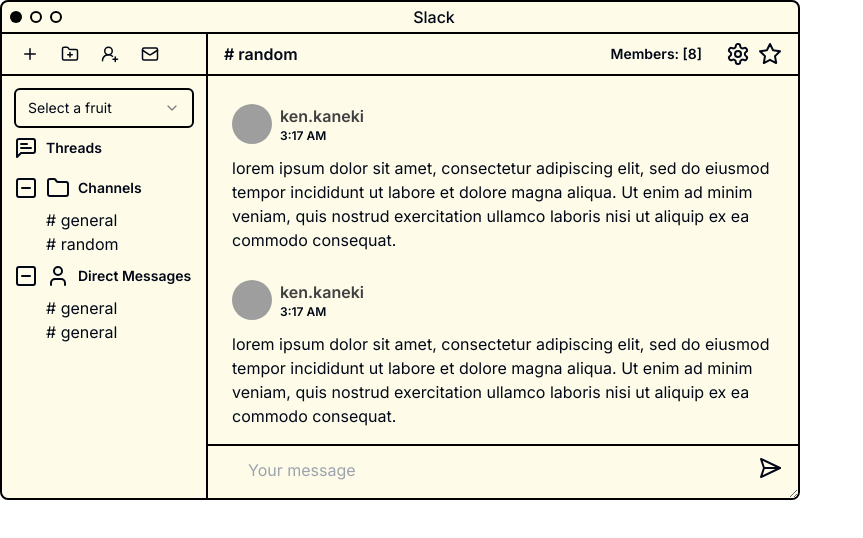
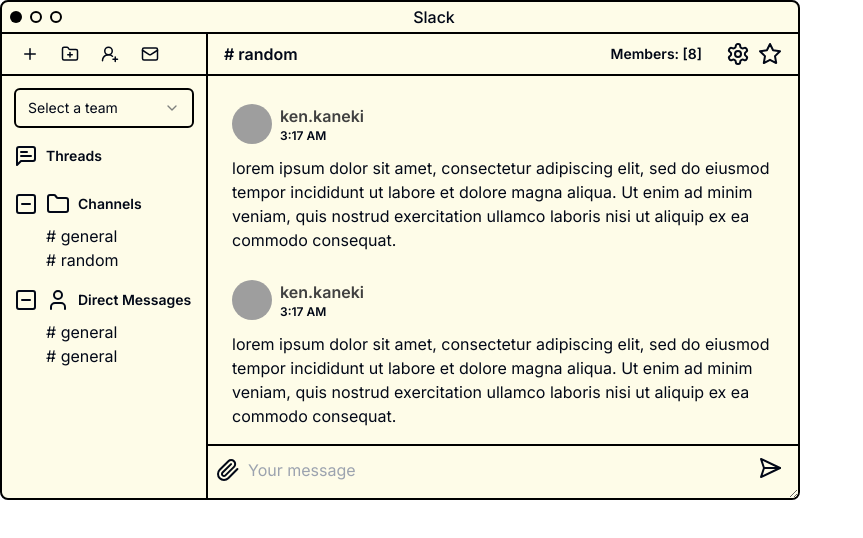
Before and after one commit to shrimpmode/frontend-ideas, a Next.js app: page /slack-app in a window 1280 px wide. Shown: the top 538 px of the page, without its empty margins (0-863 px from the left). Built offline with nearby package versions, Linux system fonts and the light colour scheme; grey boxes are pictures that could not be loaded.

Commit message:
improvements

```diff
--- a/src/app/slack-app/components/chat-section/chat-input.tsx
+++ b/src/app/slack-app/components/chat-section/chat-input.tsx
@@ -1,9 +1,12 @@
-import {SendHorizontal} from "lucide-react";
+import {SendHorizontal, Paperclip} from "lucide-react";
 import {Button} from "@/components/ui/button";
 
 export const ChatInput = () => {
     return (
         <div className='border-0 border-t-2 border-black flex relative'>
+            <Button variant='ghost' className=' absolute left-2 top-1 p-0'>
+            <Paperclip />
+            </Button>
             <textarea placeholder='Your message' rows={1} className='resize-none w-full h-[52px] py-3 px-10 bg-yellow-50 focus:outline-gray-700' />
             <Button className='resize-none absolute right-4 top-1 p-0' size='sm' variant='ghost'>
                 <SendHorizontal />
--- a/src/app/slack-app/components/sidebar-section/sidebar-menu.tsx
+++ b/src/app/slack-app/components/sidebar-section/sidebar-menu.tsx
@@ -5,7 +5,7 @@ import {Button} from "@/components/ui/button";
 
 export const SidebarMenu = () => {
     return (
-        <div className='p-3 flex flex-col border-0 border-r-2 border-black flex-1'>
+        <div className='p-3 flex flex-col gap-2 border-0 border-r-2 border-black flex-1'>
             <TeamSelector />
             <ThreadsButton />
             <div className=''>
--- a/src/app/slack-app/components/sidebar-section/team-selector.tsx
+++ b/src/app/slack-app/components/sidebar-section/team-selector.tsx
@@ -9,22 +9,17 @@ import {
 } from "@/components/ui/select"
 export const TeamSelector = () => {
     return (
-        <div>
             <Select >
-                <SelectTrigger className="w-[180px] bg-yellow-50 border-black border-2">
-                    <SelectValue placeholder="Select a fruit" className='border-2 border-black bg-yellow-50' />
+                <SelectTrigger className="w-[180px] bg-yellow-50 border-black border-2" value='myteam'>
+                    <SelectValue defaultValue='myteam' placeholder="Select a team" className='border-2 border-black bg-yellow-50' />
                 </SelectTrigger>
                 <SelectContent className='bg-yellow-50'>
-                    <SelectGroup className='bg-yellow-50 outline-0'>
-                        <SelectLabel>Fruits</SelectLabel>
-                        <SelectItem value="apple">Apple</SelectItem>
-                        <SelectItem value="banana">Banana</SelectItem>
-                        <SelectItem value="blueberry">Blueberry</SelectItem>
-                        <SelectItem value="grapes">Grapes</SelectItem>
-                        <SelectItem value="pineapple">Pineapple</SelectItem>
+                    <SelectGroup className='bg-yellow-50 outline-0' defaultValue='myteam'>
+                        <SelectLabel>Teams</SelectLabel>
+                        <SelectItem value="myteam">My Team</SelectItem>
+                        <SelectItem value="teamspirit">Team spirit</SelectItem>
                     </SelectGroup>
                 </SelectContent>
             </Select>
-        </div>
     )
 }
```
